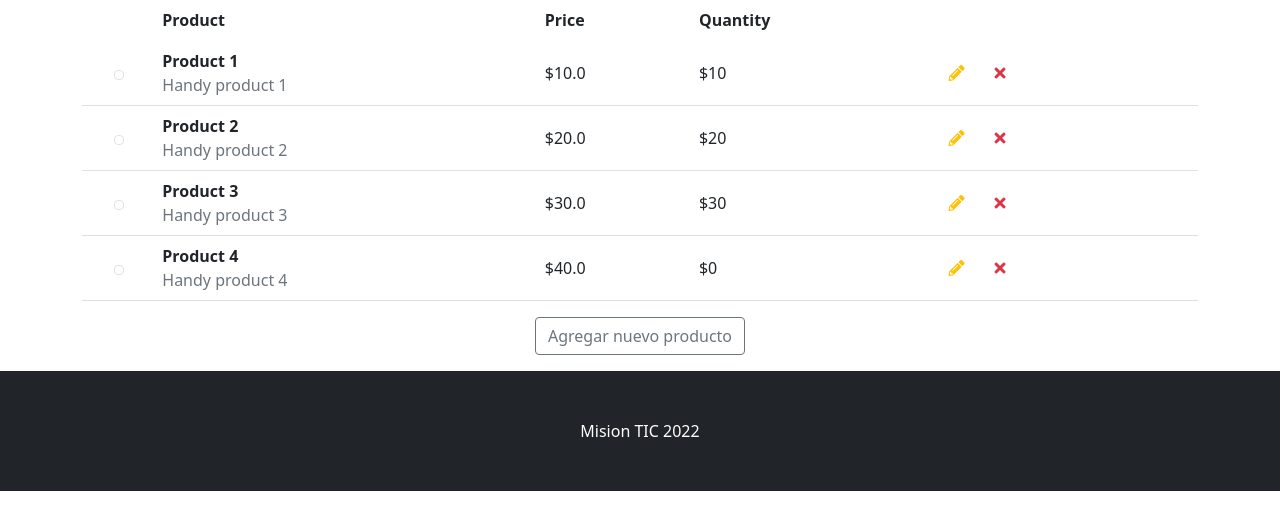
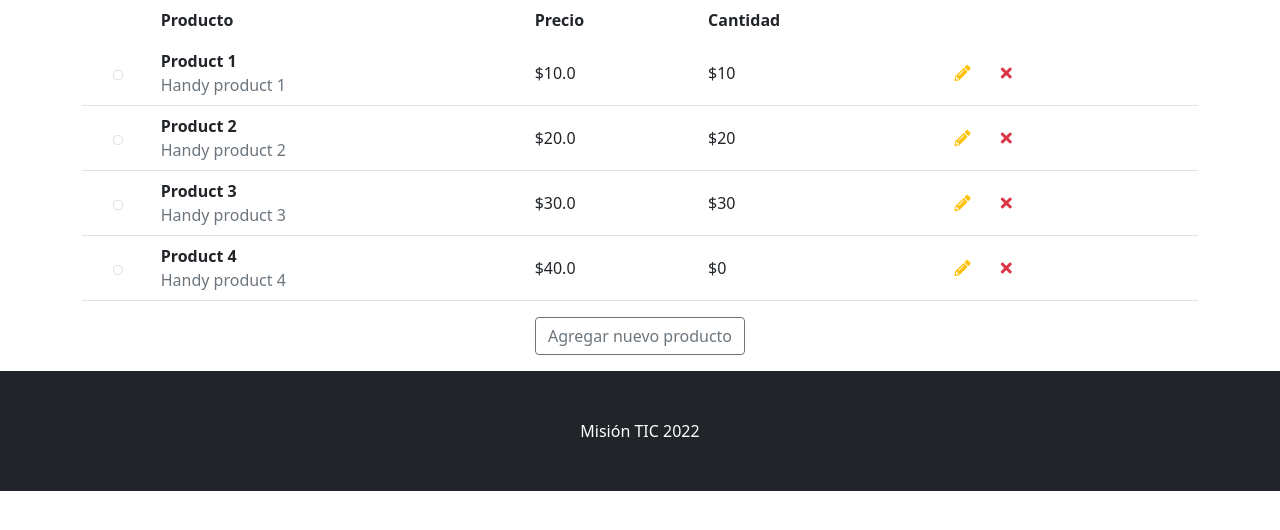
Before and after one commit to pmoros/mision-tic-2022, a Flask app: page /products in a window 1280 px wide. Shown: the part 56-586 px from the top of the page. Run offline with Flask 2, Linux system fonts and the light colour scheme; the visitor is signed in with stand-in values (Sample User, id 1); data comes from the database, SQL or seed files in the repository; some libraries are stand-ins or nearby versions.

Commit message:
fix(frontend): labels misspelling

```diff
--- a/app/templates/layout.html
+++ b/app/templates/layout.html
@@ -111,7 +111,7 @@
     <!-- Footer-->
     <footer class="py-5 bg-dark">
       <div class="container">
-        <p class="m-0 text-center text-white">Mision TIC 2022</p>
+        <p class="m-0 text-center text-white">Misión TIC 2022</p>
       </div>
     </footer>
     <!-- Bootstrap core JS-->
--- a/app/templates/products.html
+++ b/app/templates/products.html
@@ -4,9 +4,9 @@
     <table class="table table-responsive table-borderless">
       <thead>
         <th>&nbsp;</th>
-        <th>Product</th>
-        <th>Price</th>
-        <th>Quantity</th>
+        <th>Producto</th>
+        <th>Precio</th>
+        <th>Cantidad</th>
         <th>&nbsp;</th>
       </thead>
       <tbody>
```
